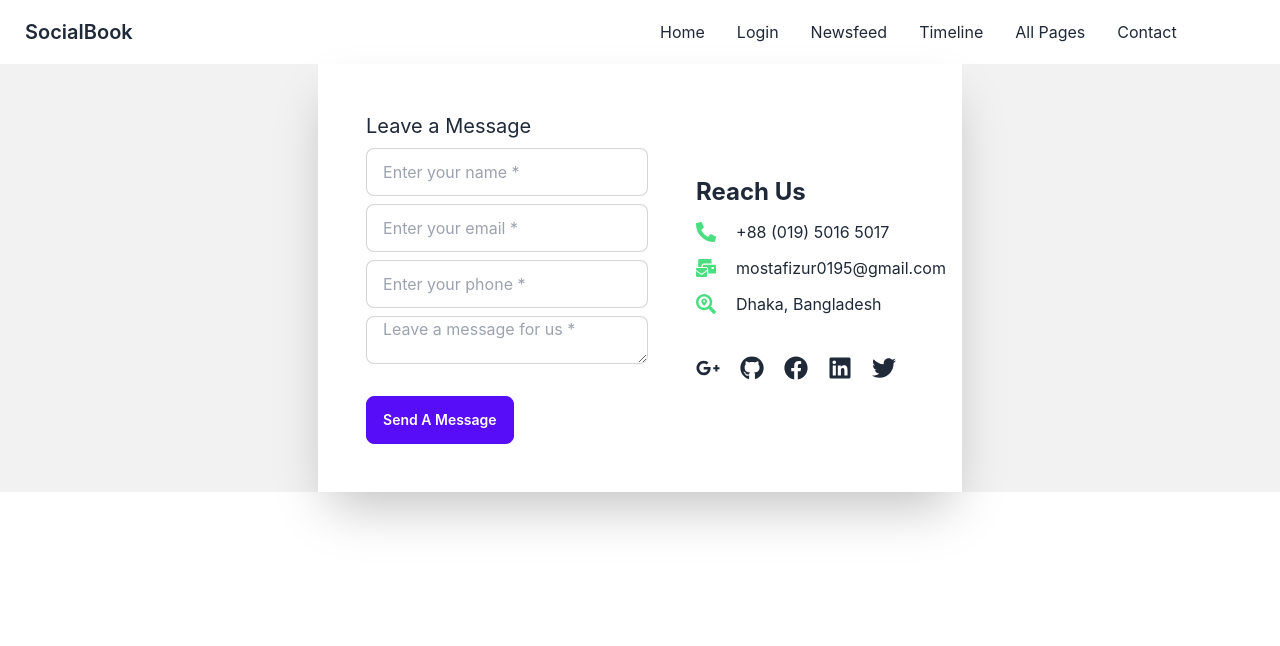
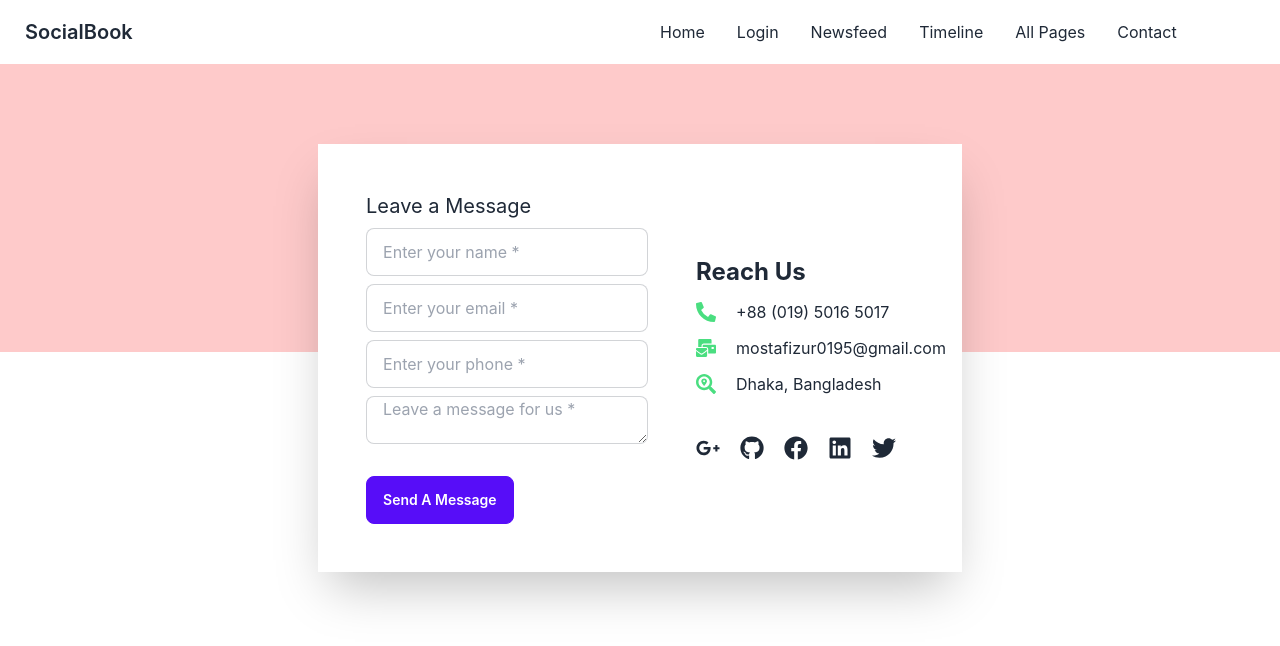
Before and after one commit to Mostafizur-Pro/socialbook-client, a React (Create React App) app: page /contact in a window 1280 px wide. Shown: the top 646 px of the page. Built offline with nearby package versions, Linux system fonts and the light colour scheme; no server answers.

Commit message:
contact page toast add

```diff
--- a/src/Pages/Contact/ContactPage/ContactPage.js
+++ b/src/Pages/Contact/ContactPage/ContactPage.js
@@ -11,12 +11,16 @@ import {
 } from "react-icons/fa";
 
 const ContactPage = () => {
+  const handleSubmit = () => {
+    alert("Walcome to send a Message");
+  };
   return (
-    <div>
-      <div className="hero  bg-base-200 ">
-        <div className="hero-content flex-col shadow-2xl bg-base-100 lg:flex-row-reverse">
-          <section className=" text-center lg:text-left">
-            {/* <div className="card flex-shrink-0 w-full max-w-sm shadow-2xl bg-base-100"></div> */}
+    <div className="">
+      <div className="hero relative  ">
+        <div className="bg-red-200 w-full h-72 "></div>
+        <div className="absolute top-20  ">
+          <div className="hero-content   flex-col shadow-2xl bg-base-100 lg:flex-row-reverse">
+            <section className=" text-left ">
               <h1 className="text-2xl font-bold">Reach Us</h1>
               <div className="flex items-center my-3 gap-5">
                 <p className="text-green-400 text-xl">
@@ -67,7 +71,7 @@ const ContactPage = () => {
               </div>
             </section>
             <div>
-            <form className="card-body">
+              <form onClick={() => handleSubmit()} className="card-body">
                 <h1 className="text-xl">Leave a Message</h1>
                 <div className="form-control">
                   <input
@@ -107,6 +111,7 @@ const ContactPage = () => {
           </div>
         </div>
       </div>
+    </div>
   );
 };
 
```
Lines whose indentation alone changed are shown as unchanged.
